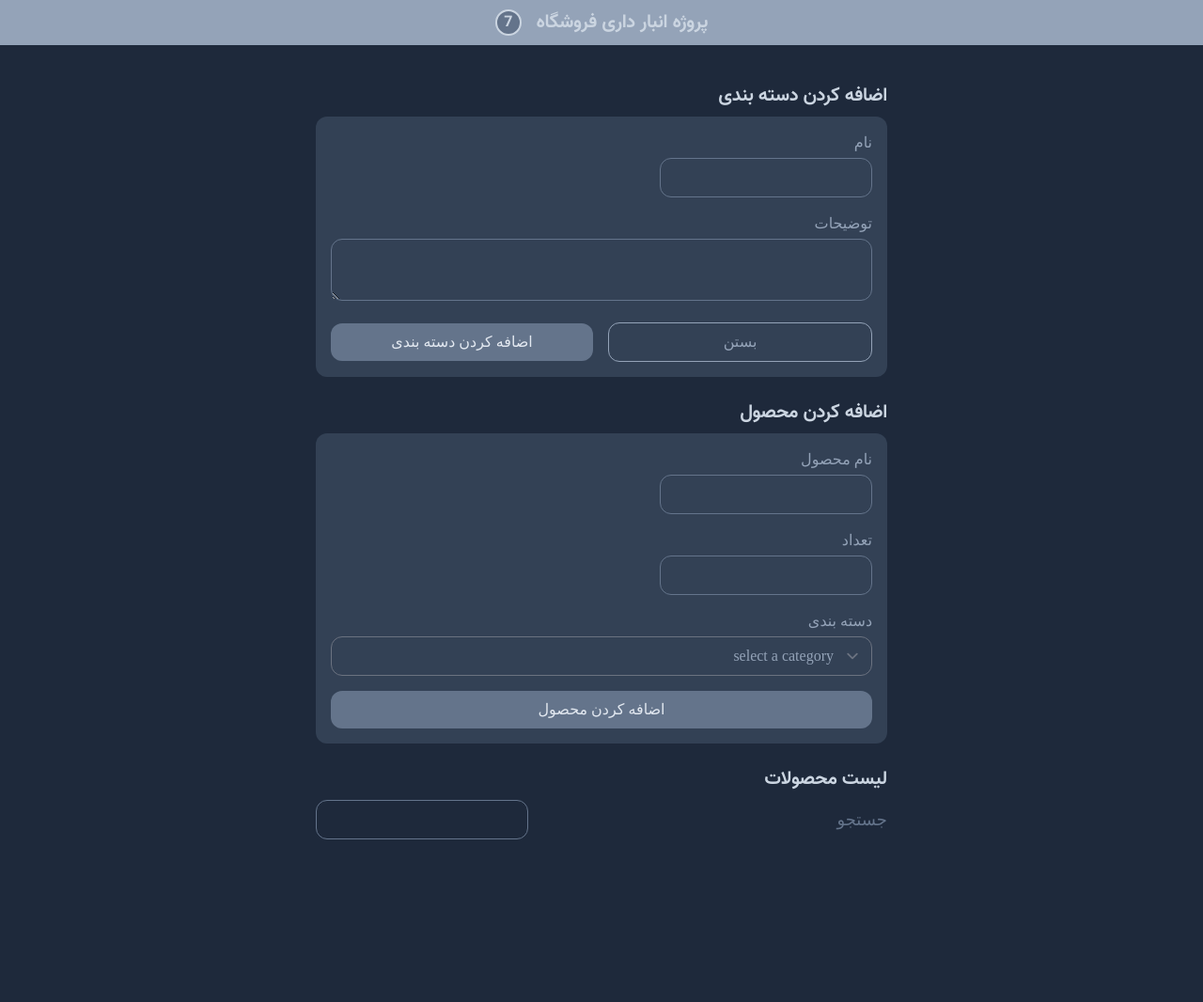
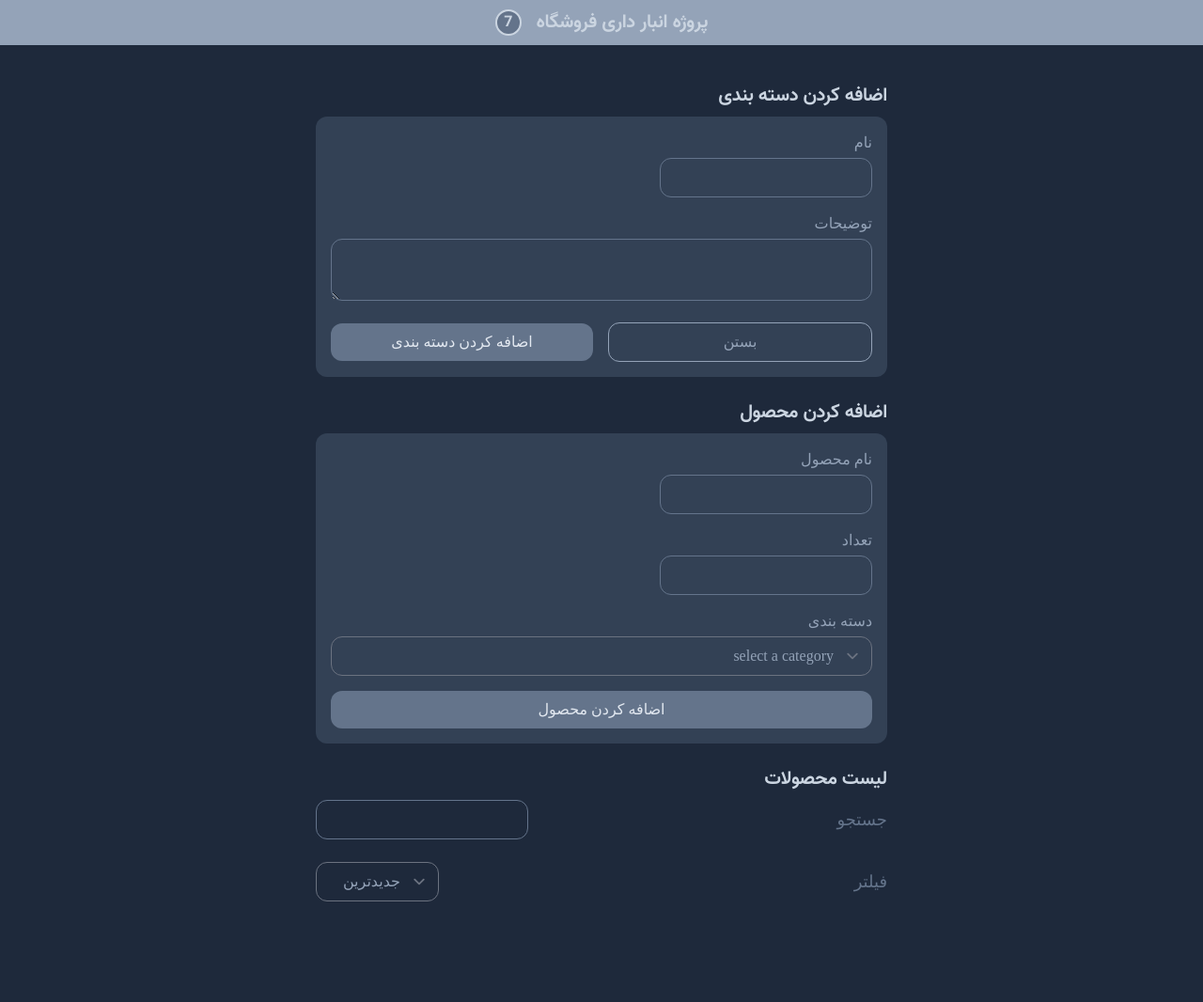
Before and after one commit to erfanmoulaee/Inventory-Store, a website with bundled scripts: page public/index.html in a window 1280 px wide. Shown: the whole page at 94% size. Before the commit the page ends 1013 px from the top, so only its background shows below. Built offline with nearby package versions, Linux system fonts and the light colour scheme; files whose address does not match are found by name.

Commit message:
sort added

```diff
--- a/public/index.html
+++ b/public/index.html
@@ -132,6 +132,25 @@
           class="bg-transparent rounded-xl border border-slate-500 text-slate-400"
         />
       </div>
+      <!-- product sort  -->
+      <div class="flex justify-between items-center mb-6">
+        <label for="sort-products" class="text-slate-500 text-lg">فیلتر</label>
+        <select
+          name="sort-products"
+          id="sort-products"
+          class="bg-transparent text-slate-400 rounded-xl"
+        >
+          <option class="bg-slate-500 text-slate-300" value="">
+            select a sort
+          </option>
+          <option class="bg-slate-500 text-slate-300" selected value="newest">
+            جدیدترین
+          </option>
+          <option class="bg-slate-500 text-slate-300" value="oldest ">
+            قدیمی ترین
+          </option>
+        </select>
+      </div>
       <div id="products-list"></div>
       <div class="h-20"></div>
     </div>
--- a/src/js/ProductView.js
+++ b/src/js/ProductView.js
@@ -8,7 +8,7 @@ class ProductView {
   constructor() {
     addNewProductBtn.addEventListener("click", (e) => this.addNewProduct(e));
     searchInput.addEventListener("input", (e) => this.searchProducts(e));
-
+    selectedSort.addEventListener("change", (e) => this.sortProducts(e));
     this.products = [];
   }
   setApp() {
@@ -61,6 +61,11 @@ class ProductView {
     );
     this.createProductsList(filteredProducts);
   }
+  sortProducts(e) {
+    const value = e.target.value;
+    this.products = Storage.getAllProducts(value);
+    this.createProductsList(this.products);
+  }
 }
 
 export default new ProductView();
```
